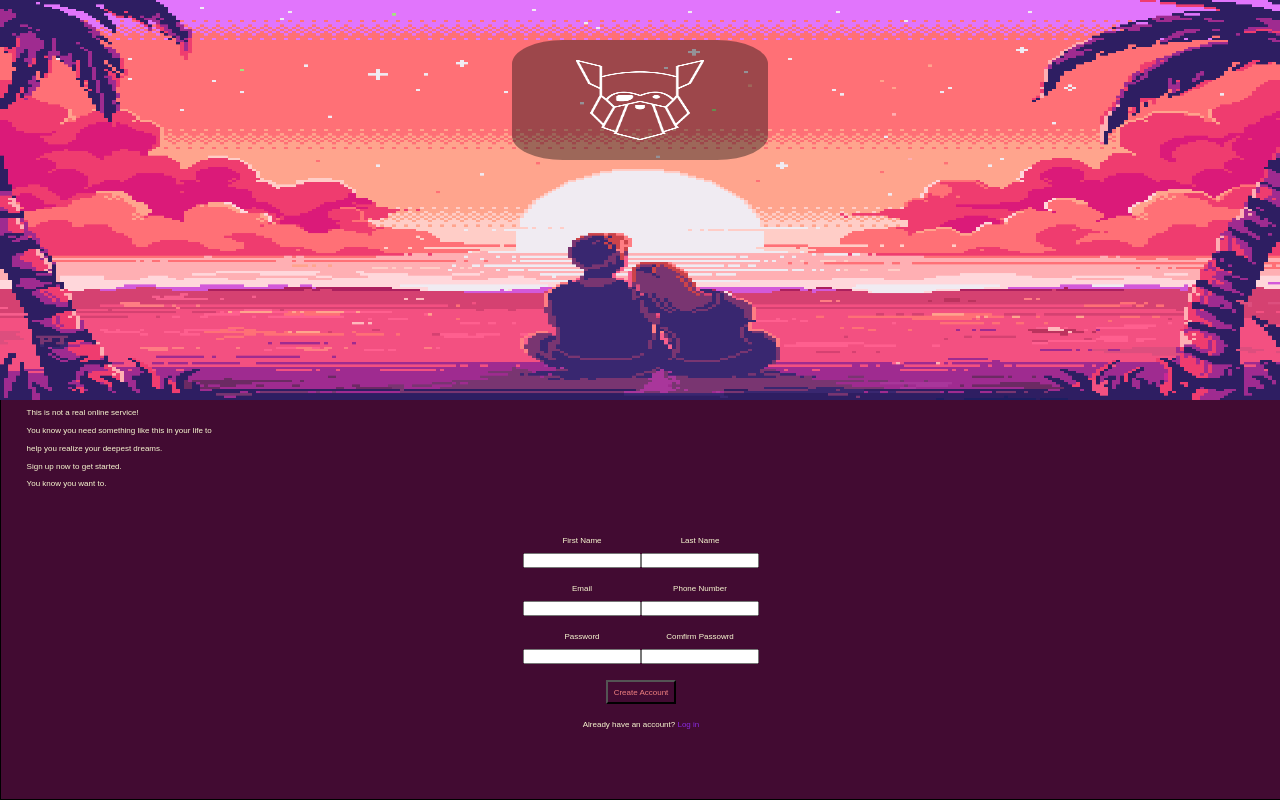
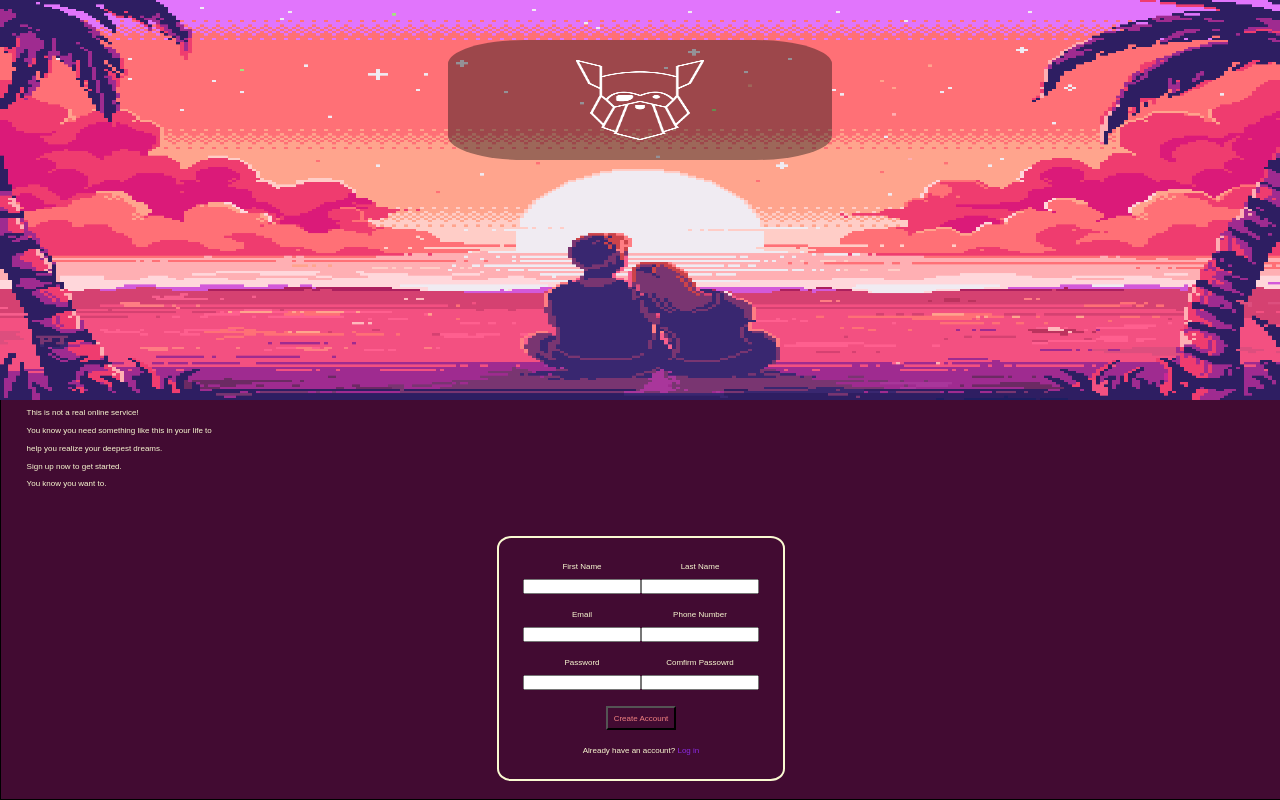
Before and after one commit to ChrisFranco961/odin_signup_form, a plain HTML site: page index.html in a window 1280 px wide. Drawn offline with Linux system fonts and the light colour scheme; a web font is replaced by a local one.

Commit message:
add form border

```diff
--- a/style.css
+++ b/style.css
@@ -58,21 +58,24 @@ width: 50vw;
 #logo{
     border-radius: 20%;
     top: 5vh;
-    left: 40vw;
+    left: 35vw;
     position: absolute;
     display: flex;
     justify-content: center;
     align-items: center;
     background-color:rgba(11, 11, 11, .4);
     height: 15vh;
-    width: 20vw;
+    width: 30vw;
 }
 #logo img{
     height: 10vh;
     width: 10vw;
 }
 form{
+    border: .3vh solid lightgoldenrodyellow;
     margin-top: 5vh;
+    padding: 3vh;
+    border-radius: 5%;
     display: flex;
     flex-direction: column;
     justify-content: center;
```
